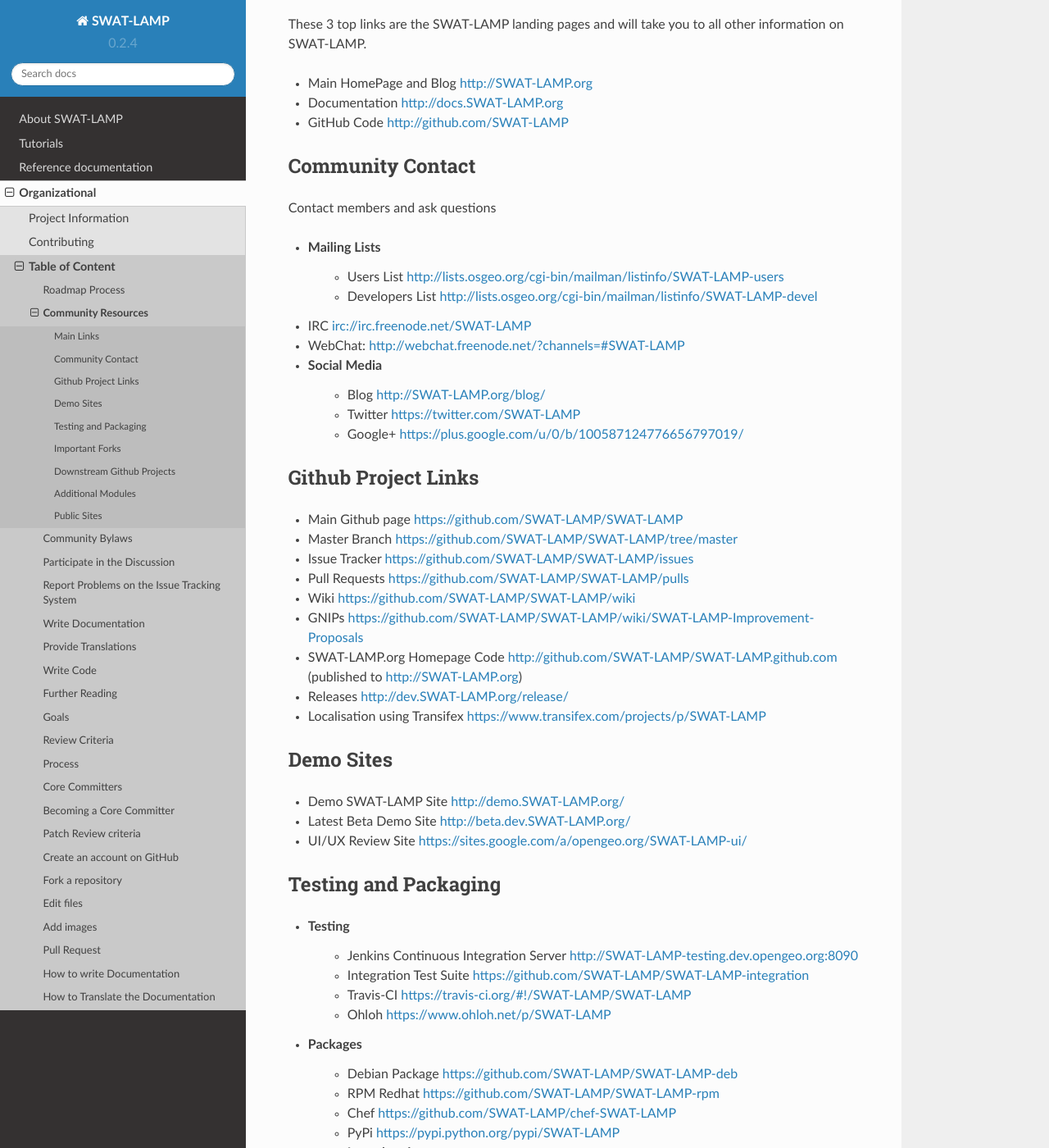
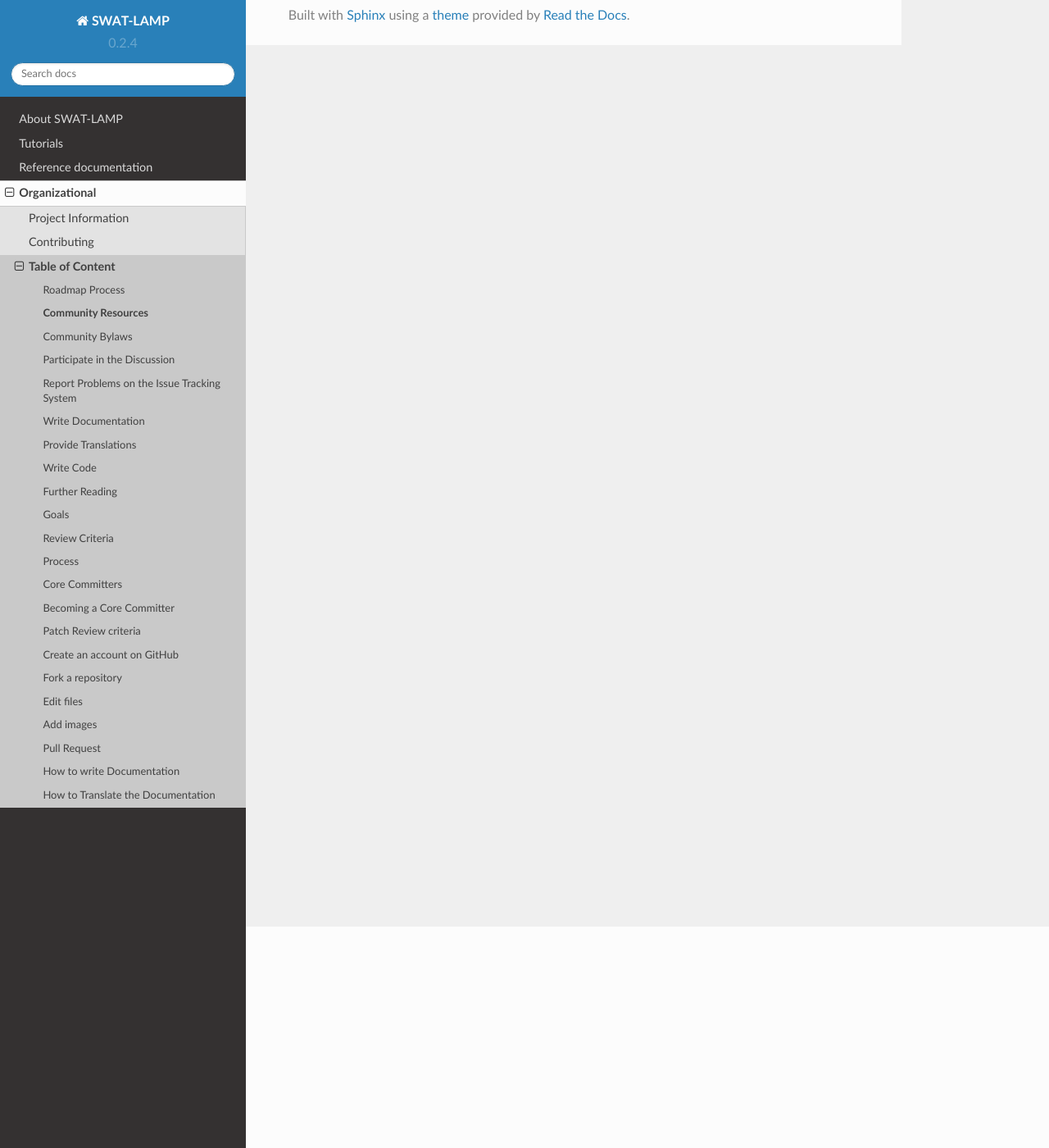
Before and after one commit to mehmadi/SWAT-LAMP-Doc, a Sphinx documentation site: the page built from docs/organizational/community_resources.txt, in a window 1280 px wide and 1400 px high, scrolled down 270 px. Shown: the whole window at 82% size. Built offline with Sphinx 7.4.7 and the Read the Docs theme 2.0.0, drawn with Linux system fonts in a browser that asks for light colours; pages that are not in the unit, such as notebooks, are missing from menus; some of the changed text lies outside the part shown.

Commit message:
Update community_resources.txt

```diff
--- a/docs/organizational/community_resources.txt
+++ b/docs/organizational/community_resources.txt
@@ -3,112 +3,3 @@
 ===================
 Community Resources
 ===================
-
-Here you will find many links to resources on Github, external sites using SWAT-LAMP.  Think of like your SWAT-LAMP Bookmarks.
-
-Main Links
-----------
-These 3 top links are the SWAT-LAMP landing pages and will take you to all other information on SWAT-LAMP.
-
-* Main HomePage and Blog http://SWAT-LAMP.org
-* Documentation http://docs.SWAT-LAMP.org
-* GitHub Code http://github.com/SWAT-LAMP
-
-Community Contact
------------------
-Contact members and ask questions
-
-* Mailing Lists
-    * Users List http://lists.osgeo.org/cgi-bin/mailman/listinfo/SWAT-LAMP-users
-    * Developers List http://lists.osgeo.org/cgi-bin/mailman/listinfo/SWAT-LAMP-devel
-* IRC irc://irc.freenode.net/SWAT-LAMP
-* WebChat: http://webchat.freenode.net/?channels=#SWAT-LAMP
-* Social Media
-    * Blog http://SWAT-LAMP.org/blog/
-    * Twitter https://twitter.com/SWAT-LAMP
-    * Google+ https://plus.google.com/u/0/b/100587124776656797019/
-
-Github Project Links
---------------------
-
-* Main Github page https://github.com/SWAT-LAMP/SWAT-LAMP
-* Master Branch https://github.com/SWAT-LAMP/SWAT-LAMP/tree/master
-* Issue Tracker https://github.com/SWAT-LAMP/SWAT-LAMP/issues
-* Pull Requests https://github.com/SWAT-LAMP/SWAT-LAMP/pulls
-* Wiki https://github.com/SWAT-LAMP/SWAT-LAMP/wiki
-* GNIPs https://github.com/SWAT-LAMP/SWAT-LAMP/wiki/SWAT-LAMP-Improvement-Proposals
-* SWAT-LAMP.org Homepage Code http://github.com/SWAT-LAMP/SWAT-LAMP.github.com (published to http://SWAT-LAMP.org)
-
-
-* Releases http://dev.SWAT-LAMP.org/release/
-* Localisation using Transifex https://www.transifex.com/projects/p/SWAT-LAMP
-
-Demo Sites
-----------
-* Demo SWAT-LAMP Site http://demo.SWAT-LAMP.org/
-* Latest Beta Demo Site http://beta.dev.SWAT-LAMP.org/
-* UI/UX Review Site https://sites.google.com/a/opengeo.org/SWAT-LAMP-ui/
-
-Testing and Packaging
----------------------
-* Testing
-    * Jenkins Continuous Integration Server http://SWAT-LAMP-testing.dev.opengeo.org:8090
-    * Integration Test Suite https://github.com/SWAT-LAMP/SWAT-LAMP-integration
-    * Travis-CI https://travis-ci.org/#!/SWAT-LAMP/SWAT-LAMP
-    * Ohloh https://www.ohloh.net/p/SWAT-LAMP
-* Packages
-    * Debian Package https://github.com/SWAT-LAMP/SWAT-LAMP-deb
-    * RPM Redhat https://github.com/SWAT-LAMP/SWAT-LAMP-rpm
-    * Chef https://github.com/SWAT-LAMP/chef-SWAT-LAMP
-    * PyPi https://pypi.python.org/pypi/SWAT-LAMP
-    * Launchpad
-        * https://launchpad.net/~SWAT-LAMP
-        * https://launchpad.net/~SWAT-LAMP/+archive/release
-        * https://launchpad.net/~SWAT-LAMP/+archive/testing
-        * https://launchpad.net/~SWAT-LAMP/+archive/snapshots
-
-Important Forks
----------------
-
-Full List here https://github.com/SWAT-LAMP/SWAT-LAMP/network/members
-
-.. hint:: Look at the branches in these Forks
-
-* https://github.com/opengeo/SWAT-LAMP
-* https://github.com/gfdrr/SWAT-LAMP
-* https://github.com/dwinslow/SWAT-LAMP
-* https://github.com/ingenieroariel/SWAT-LAMP
-* https://github.com/jj0hns0n/SWAT-LAMP
-* https://github.com/ahocevar/SWAT-LAMP
-* https://github.com/groldan/SWAT-LAMP
-* https://github.com/AIFDR/SWAT-LAMP
-* https://github.com/cga-harvard/cga-worldmap
-* https://github.com/sopac/SWAT-LAMP
-* https://github.com/dialog-it/SWAT-LAMP
-* https://github.com/eldarion/SWAT-LAMP
-
-Downstream Github Projects
---------------------------
-
-* https://github.com/aifdr/tsudat2
-* https://github.com/aifdr/riab
-* https://github.com/gem/
-* https://github.com/opengeo/mapstory
-* https://github.com/dialog-it/anzsm
-* https://github.com/CIGNo-project/CIGNo
-* https://github.com/ROGUE-JCTD/rogue_SWAT-LAMP
-* Many More ...
-
-Additional Modules
-------------------
-
-* https://github.com/simod/SWAT-LAMP-documents
-* https://github.com/GFDRR/SWAT-LAMP-registry
-* https://github.com/eldarion/SWAT-LAMP/branches
-
-Public Sites
-------------
-
-* Risiko (Risk in a Box) demo site http://demo.riskinabox.org/
-* CIGNo network: CNR - ISMAR Node http://cigno.ve.ismar.cnr.it/
-* ... Many Many More
```
